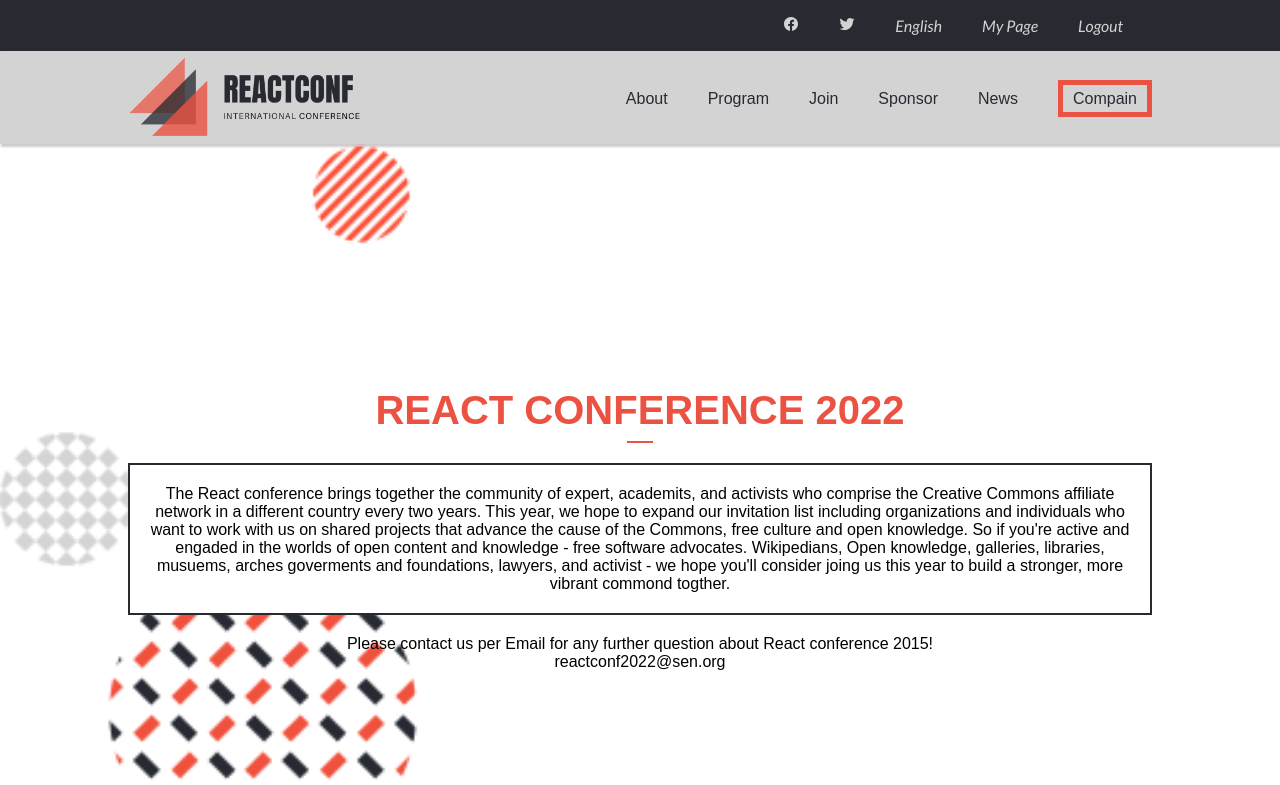
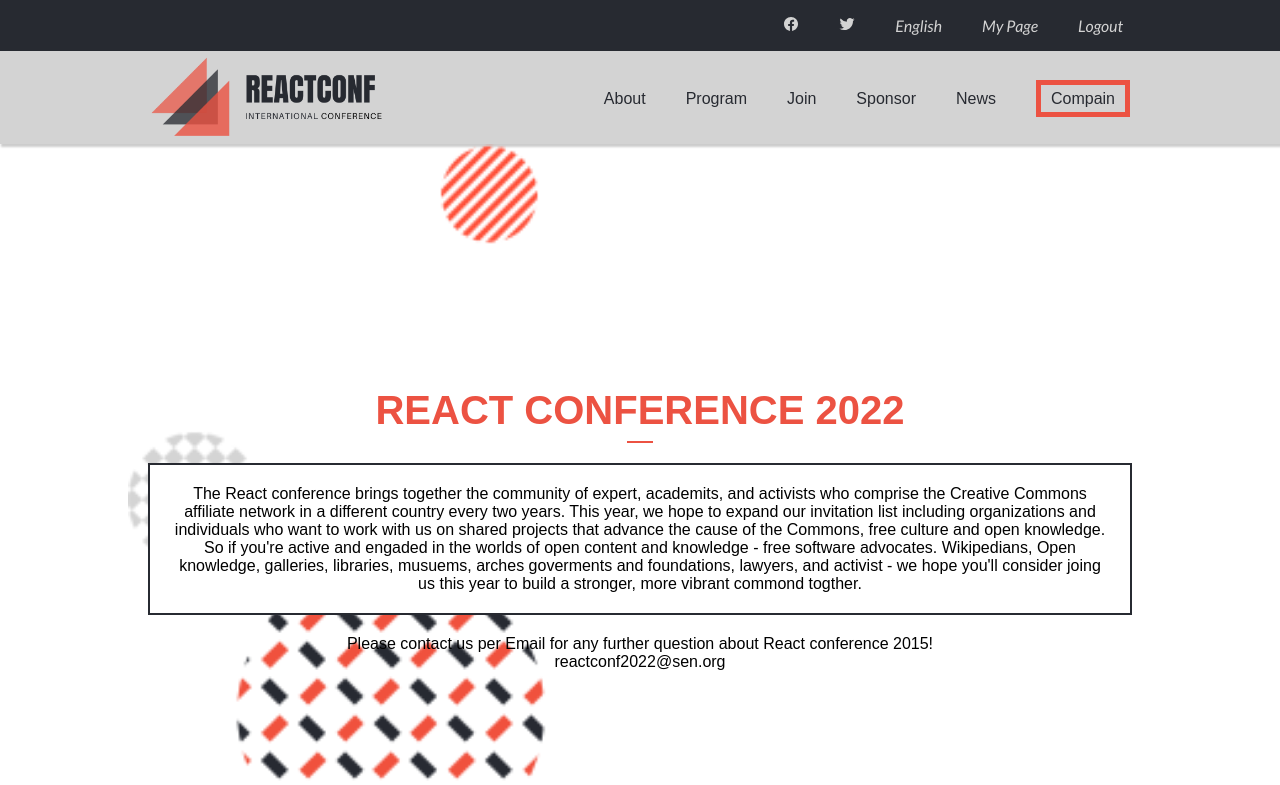
Before and after one commit to ridwanediallo/Conference-page, a plain HTML site: page about.html in a window 1280 px wide. Shown: the top 785 px of the page. Drawn offline with nearby package versions, Linux system fonts and the light colour scheme; a web font is replaced by a local one.

Commit message:
Update desktop-nav

```diff
--- a/about.css
+++ b/about.css
@@ -356,6 +356,7 @@ p {
     display: flex;
     justify-content: space-between;
     align-items: center;
+    margin: 0 150px;
   }
 
   .desktop-nav-list {
--- a/about.html
+++ b/about.html
@@ -53,7 +53,7 @@
     </header>
 
     <header class="desktop-header">
-      <nav class="desktop-nav container">
+      <nav class="desktop-nav">
         <a href="index.html"
           ><img class="logo" src="images/Logo.png" alt="logo"
         /></a>
@@ -68,8 +68,8 @@
       </nav>
     </header>
 
-    <section class="hero">
-      <div class="hero-content container">
+    <section class="hero container">
+      <div class="hero-content">
         <h2 class="title">React conference 2022</h2>
         <hr class="main-program-bar" />
         <p class="description-mob">
```
